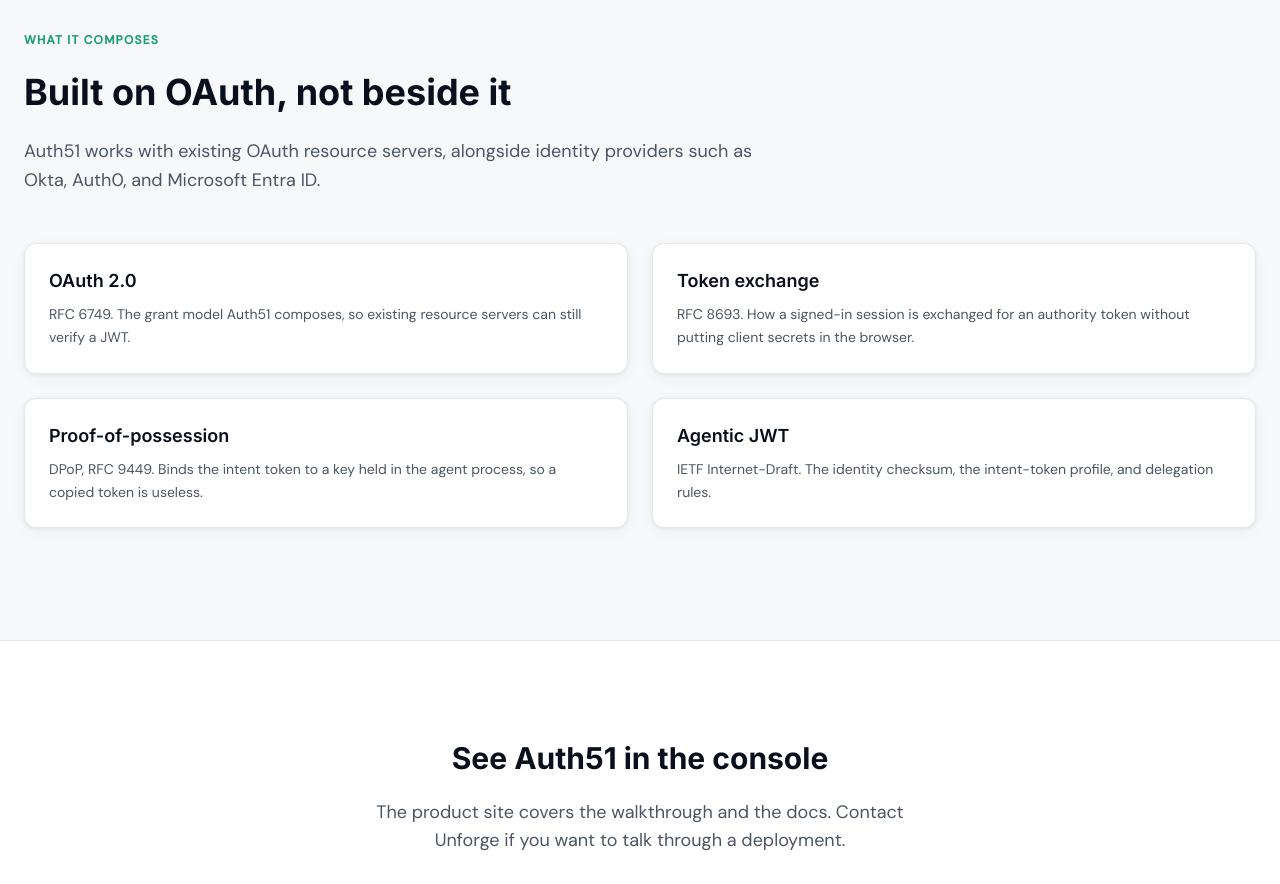
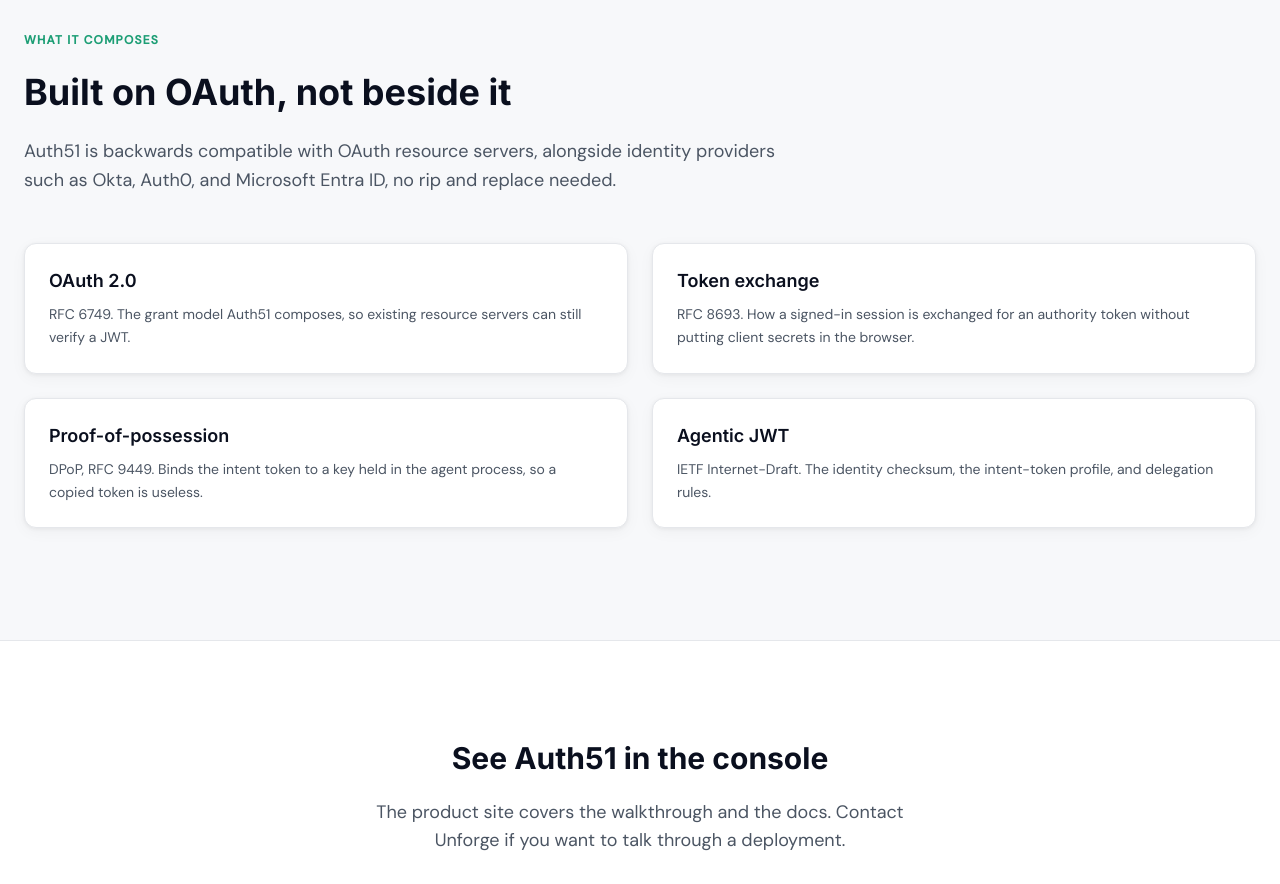
Before and after one commit to unforge-io/unforge-website, a React (Vite) app: page /products in a window 1280 px wide. Shown: the part 2080-2964 px from the top of the page. Built offline with nearby package versions, Linux system fonts and the light colour scheme.

Commit message:
made minor change to products page

```diff
--- a/src/pages/Products.jsx
+++ b/src/pages/Products.jsx
@@ -185,8 +185,8 @@
               Built on OAuth, not beside it
             </h2>
             <p className="font-sans text-uf-body text-lg leading-relaxed max-w-3xl">
-              Auth51 works with existing OAuth resource servers, alongside identity providers such as
-              Okta, Auth0, and Microsoft Entra ID.
+              Auth51 is backwards compatible with OAuth resource servers, alongside identity providers such as
+              Okta, Auth0, and Microsoft Entra ID, no rip and replace needed.
             </p>
           </motion.div>
 
```
